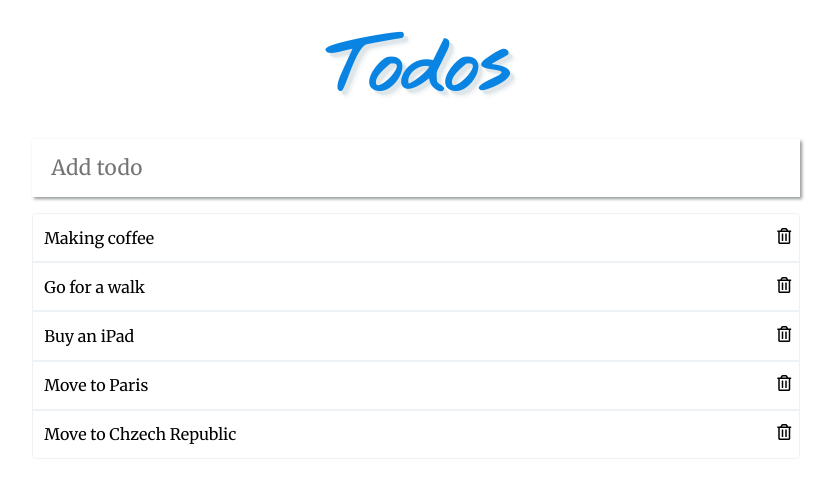
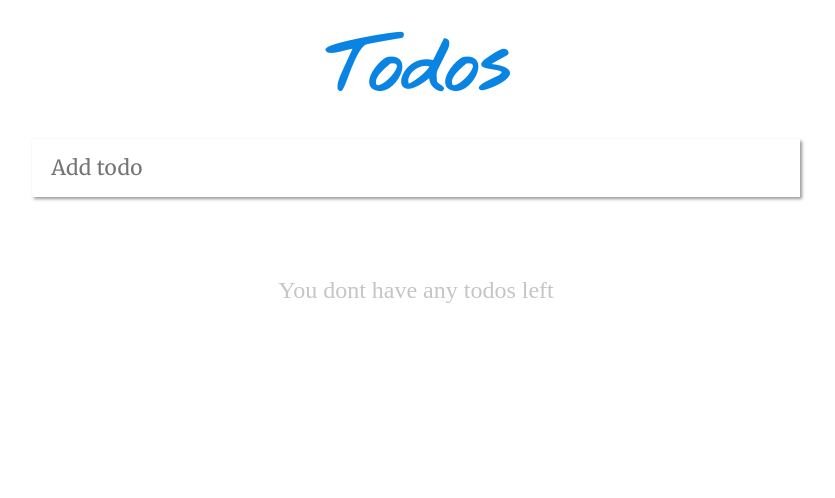
Before and after one commit to bijaydas/todos, a React app: page / in a window 1280 px wide. Shown: the top 498 px of the page, without its empty margins (224-1059 px from the left). Built offline with nearby package versions, Linux system fonts and the light colour scheme.

Commit message:
Added the you don't have any todos portion

```diff
--- a/src/components/App.js
+++ b/src/components/App.js
@@ -2,71 +2,83 @@ import React from 'react';
 import NavBar from './NavBar';
 import TodoItems from './TodoItems';
 
+class App extends React.Component {
 
-class App extends React.Component {
     constructor() {
         super();
         this.state = {
             addTodoValue: '',
             todoList: [
-                {
-                    id: 1,
-                    todo: 'Making coffee'
-                },
-                {
-                    id: 2,
-                    todo: 'Go for a walk'
-                },
-                {
-                    id: 3,
-                    todo: 'Buy an iPad'
-                },
-                {
-                    id: 4,
-                    todo: 'Move to Paris'
-                },
-                {
-                    id: 5,
-                    todo: 'Move to Chzech Republic'
-                },
-
+                // {
+                //     id: 1,
+                //     todo: 'Making coffee'
+                // },
+                // {
+                //     id: 2,
+                //     todo: 'Go for a walk'
+                // },
+                // {
+                //     id: 3,
+                //     todo: 'Buy an iPad'
+                // },
+                // {
+                //     id: 4,
+                //     todo: 'Move to Paris'
+                // },
+                // {
+                //     id: 5,
+                //     todo: 'Move to Chzech Republic'
+                // }
             ]
         };
 
         this.updateTodoInputValue = this.updateTodoInputValue.bind(this);
         this.checkForSubmit       = this.checkForSubmit.bind(this);
+        this.handleDelete         = this.handleDelete.bind(this);
     }
 
-    updateTodoInputValue( e ) {
+    updateTodoInputValue(e) {
         this.setState({ addTodoValue: e.target.value });
     }
 
-    checkForSubmit( e ) {
+    checkForSubmit(e) {
         if ( e.key == 'Enter' ) {
 
             // Adding current Todo value from state
             let todo = this.state.addTodoValue;
-
             // Clear the input box
             this.setState({addTodoValue: ''});
 
             // Copying existing TodoList
             let todoList = this.state.todoList;
 
-            // Fetching the last id from list and adding 1 with it
-            let lastID = this.state.todoList[this.state.todoList.length - 1].id;
-            lastID++;
+            // Initializing the lastID with 1
+            let lastID = 1;
+
+            if (todoList.length > 0) {
+                // If there are some todos present in the array then
+                // Fetching the last id from list and adding 1 with it
+                lastID = this.state.todoList[this.state.todoList.length - 1].id;
+                lastID++;
+            }
 
             // Pushing the new todo value from state to the copied todo list
             todoList.push({id: lastID, todo: todo});
 
             // Finally adding the updated arr to the state todoList
             this.setState({todoList: todoList});
-
         }
     }
 
+    handleDelete(idToRemove) {
+        let NewTodoList = this.state.todoList.filter(data => {
+            if ( data.id != idToRemove ) return data;
+        });
+        this.setState({ todoList: NewTodoList });
+    }
+
     render() {
+
         return(
             <main>
                 <NavBar/>
@@ -82,7 +94,7 @@ class App extends React.Component {
                     </div>
 
                     <div className="todo-list-container">
-                        <TodoItems todo={this.state.todoList}/>
+                        <TodoItems handleDelete={this.handleDelete} todo={this.state.todoList}/>
                     </div>
                 </section>
             </main>
--- a/src/components/TodoItems.js
+++ b/src/components/TodoItems.js
@@ -1,18 +1,38 @@
 import React from 'react';
 
-const TodoItems = ( props ) => {
-    const li = props.todo.map(( key, value ) => {
+const TodoItems = ({ todo, handleDelete }) => {
+
+    // If some todos are available in the state then display the todos
+    // Else display you don't have any todos left
+
+    if ( todo.length > 0 ) {
+
+        const lis = todo.map((data) => {
             return(
-            <li key={key.id}>
-                {key.todo}
-                <i className="far fa-trash-alt"></i>
+                <li key={data.id}>
+                {data.todo}
+                <i
+                onClick={
+                    () => {
+                        handleDelete(data.id)
+                    }
+                }
+                className="far fa-trash-alt"></i>
                 </li>
             );
         });
         return(
             <ul>
-            {li}
+                {lis}
             </ul>
         );
     }
+    else {
+        return(
+            <div className="well">
+                You dont have any todos left
+            </div>
+        );
+    }
+}
 export default TodoItems;
--- a/src/css/master.css
+++ b/src/css/master.css
@@ -8,9 +8,6 @@ main nav h1 {
     color: #0984e3;
     font-size: 5rem;
     font-family: 'Nothing You Could Do', cursive;
-    text-shadow:
-        4px 4px 1px rgba(223, 230, 233, 1.0),
-        6px 6px 3px rgba(223, 230, 233, 0.5);
 }
 section.todoOp {
     width: 60%;
@@ -55,3 +52,12 @@ section.todoOp .input-field input {
     position: absolute;
         right: 1%;
 }
+.well {
+    text-align: center;
+    /* background-color: #ececec; */
+    border-radius: 4px;
+    padding: 4rem 0;
+    font-size: 1.5rem;
+    /* border: 1px solid #d6d6d6; */
+    color: #c5c5c5;
+}
```
Also changed, not shown: 1 other file (tests, documents, lock files or other folders). Lines whose indentation alone changed are shown as unchanged.
